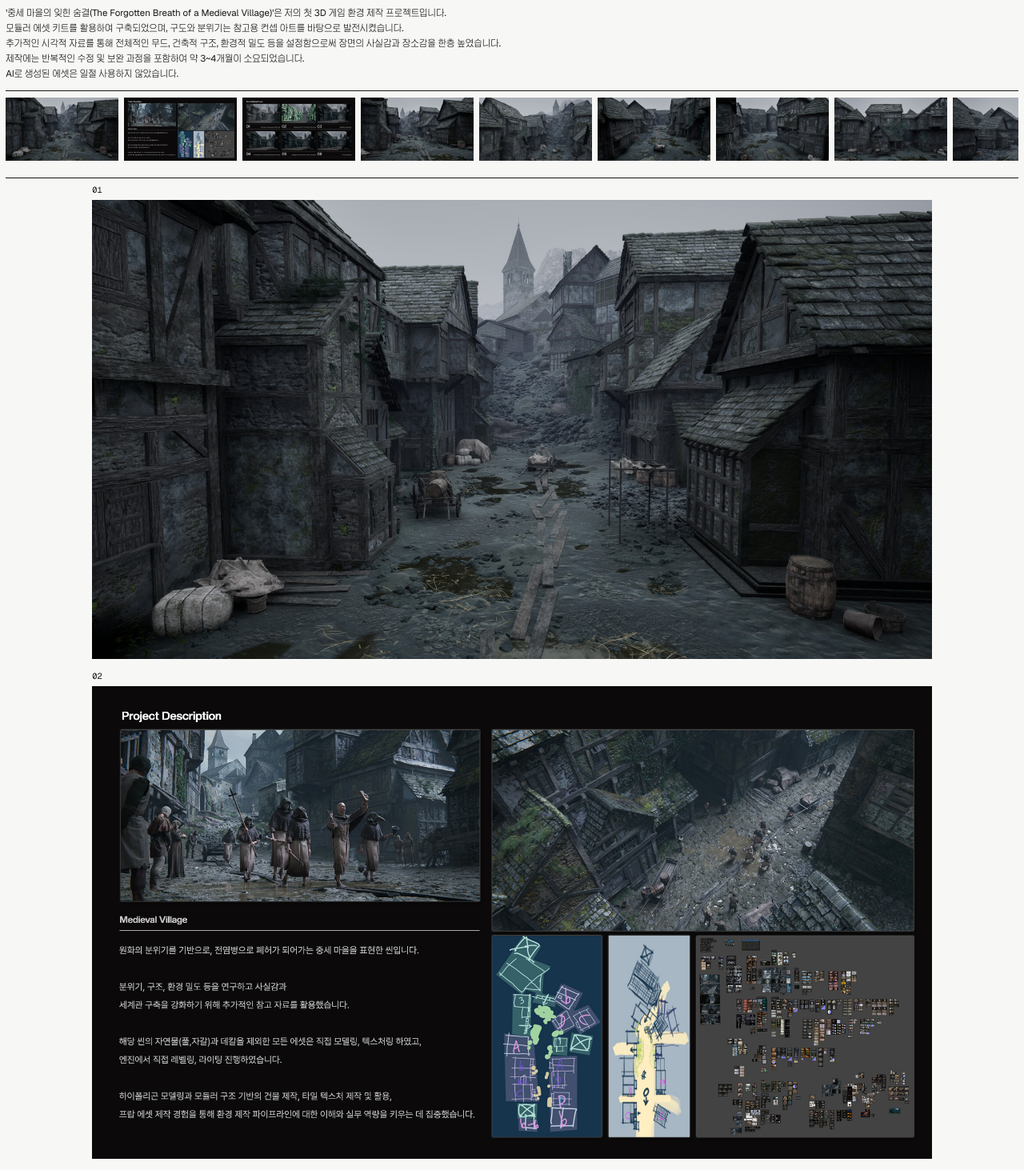
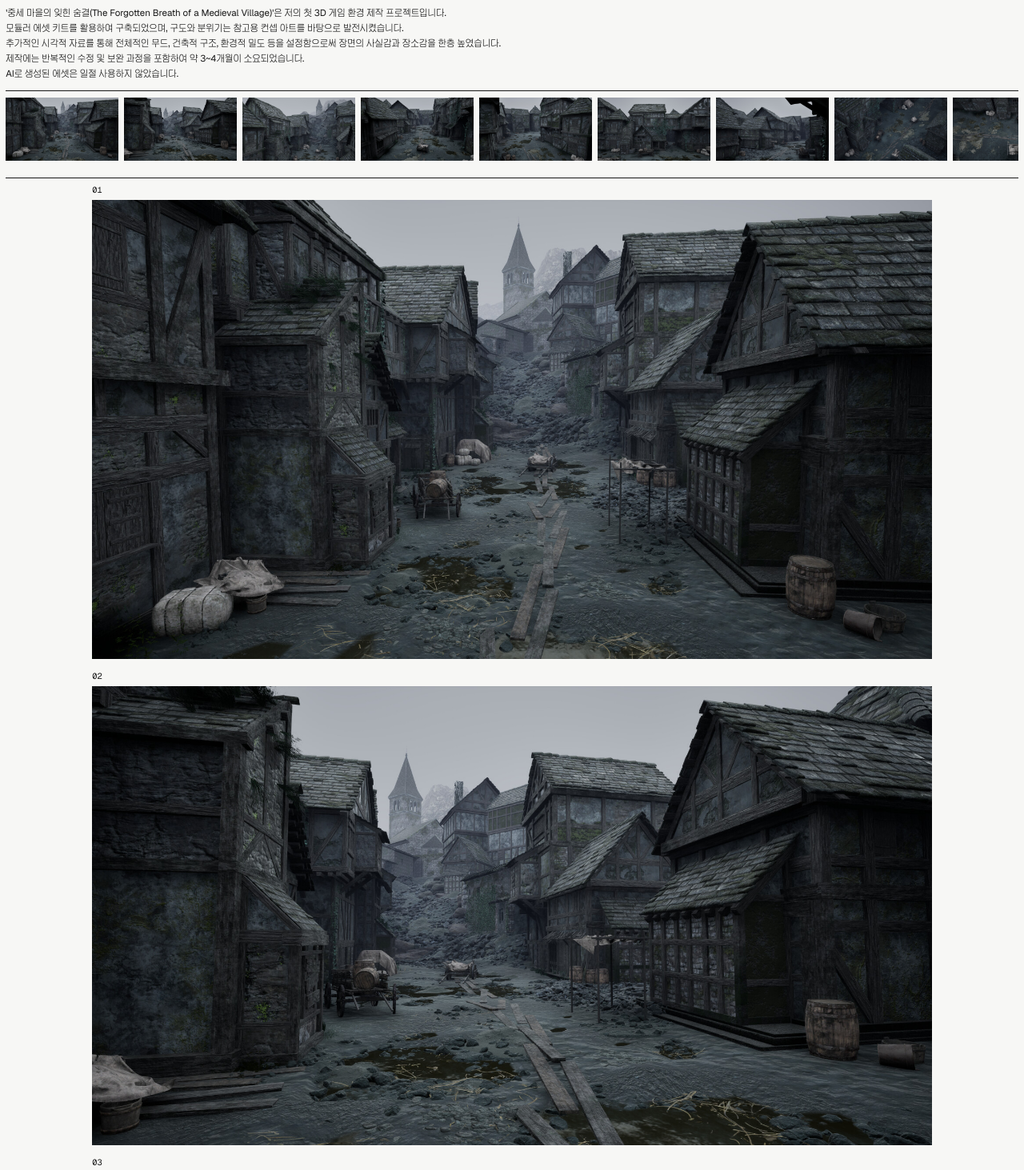
Before and after one commit to rohyunsang/kimminjeong-portfolio, a Next.js app: page /work/forgotten-breath in a window 1280 px wide. Shown: the part 1440-2903 px from the top of the page at 80% size. Built offline with nearby package versions, Linux system fonts and the light colour scheme.

Commit message:
Move project process images to gallery end

```diff
--- a/src/data/works.ts
+++ b/src/data/works.ts
@@ -54,16 +54,6 @@ export const works: Work[] = [
         "src": "/works/forgotten-breath/01.jpg",
         "w": 2560,
         "h": 1400
-      },
-      {
-        "src": "/works/forgotten-breath/project-description.jpg",
-        "w": 1920,
-        "h": 1080
-      },
-      {
-        "src": "/works/forgotten-breath/scene-building-process.jpg",
-        "w": 1920,
-        "h": 1080
       },
       {
         "src": "/works/forgotten-breath/02.jpg",
@@ -157,6 +147,16 @@ export const works: Work[] = [
       },
       {
         "src": "/works/forgotten-breath/20.webp",
+        "w": 1920,
+        "h": 1080
+      },
+      {
+        "src": "/works/forgotten-breath/project-description.jpg",
+        "w": 1920,
+        "h": 1080
+      },
+      {
+        "src": "/works/forgotten-breath/scene-building-process.jpg",
         "w": 1920,
         "h": 1080
       }
```
